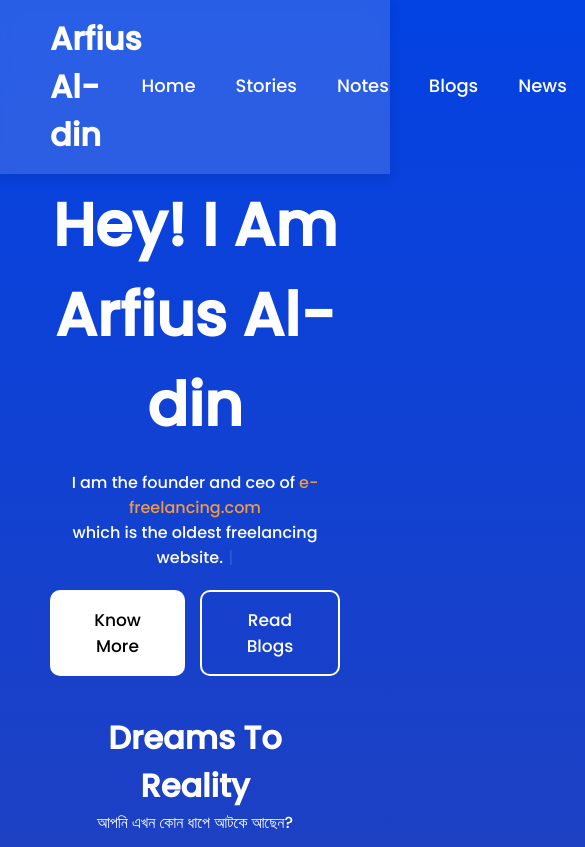
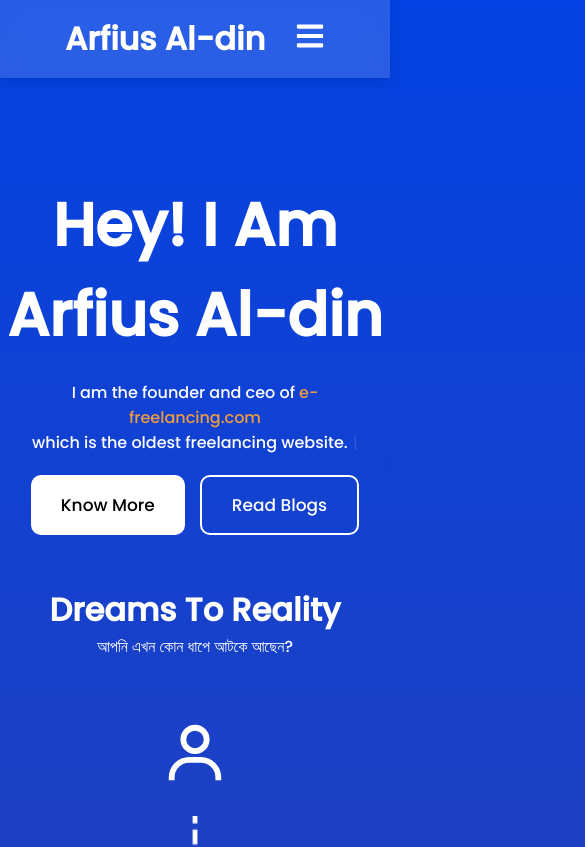
Before and after one commit to Mahade121/portfolio, a Next.js app: page /home in a window 390 px wide. Shown: the top 847 px of the page, 585 px wide, since content can reach past the window. Built offline with nearby package versions, Linux system fonts and the light colour scheme.

Commit message:
commited from lap

```diff
--- a/src/pages/home.js
+++ b/src/pages/home.js
@@ -2,6 +2,7 @@ import { IconContext } from 'react-icons';
 import { BsChevronDown } from 'react-icons/bs';
 import { BiUser } from 'react-icons/bi';
 import { AiOutlineTrophy } from 'react-icons/ai';
+import { FaBars } from 'react-icons/fa';
 import Typewriter from 'typewriter-effect';
 import Image from 'next/image';
 import Head from 'next/head';
@@ -117,6 +118,7 @@ export default function home() {
                 <div className="logo">
                     <h1>Arfius Al-din</h1>
                 </div>
+                <div className="desktop-navigation">
                     <nav>
                         <ul>
                             <li><Link className='nav-link' href={'/home'}>Home</Link></li>
@@ -136,8 +138,17 @@ export default function home() {
                     <div className='search-input'>
                         <input type="text" placeholder='search here...' className='search' />
                     </div>
+                </div>
+                <div className="mobile-navigation">
+                    <IconContext.Provider
+                        value={{ color: 'white', size: '30px'}}>
+                        <div className='bar-icon'>
+                            <FaBars />
+                        </div>
+                    </IconContext.Provider>
+                </div>
             </header>
-            <main>
+            <main className='mobile-main-view'>
                 <div className="hero-sec mb-80">
                     <div className="content">
                         <h1 className='hero-title'>Hey! I Am <br /> Arfius Al-din</h1>
--- a/src/styles/globals.css
+++ b/src/styles/globals.css
@@ -817,3 +817,29 @@ li {
     padding: .75rem 1.5rem;
   }
 }
+
+.desktop-navigation {
+  display: flex;
+  align-items: center;
+}
+.mobile-navigation {
+  display: none;
+}
+
+@media screen and (max-width: 767px) {
+  body {
+    width: 100vw !important;
+  }
+  .desktop-navigation {
+    display: none;
+  }
+  .mobile-navigation {
+    display: block !important;
+  }
+  main {
+    padding: 0px;
+  }
+  .mobile-main-view {
+    width: 100vw;
+  }
+}
```
Lines whose indentation alone changed are shown as unchanged.
